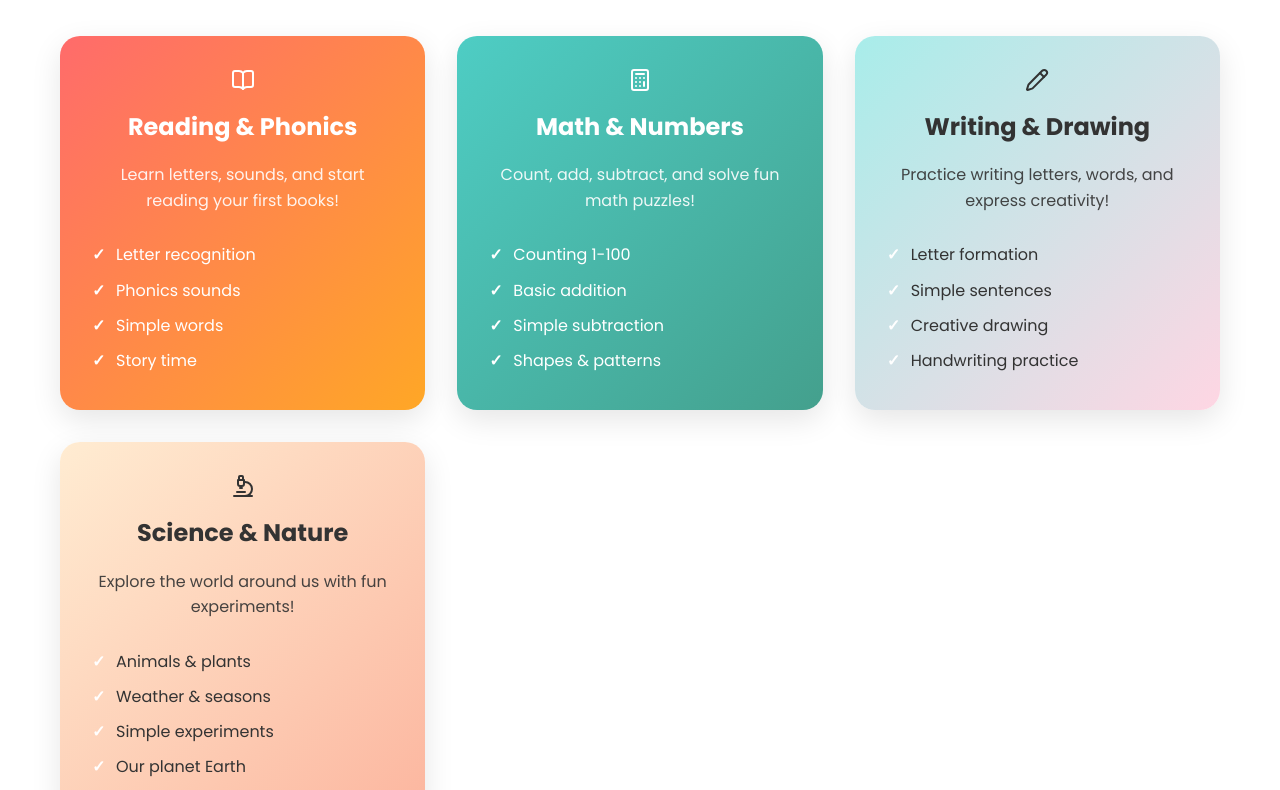
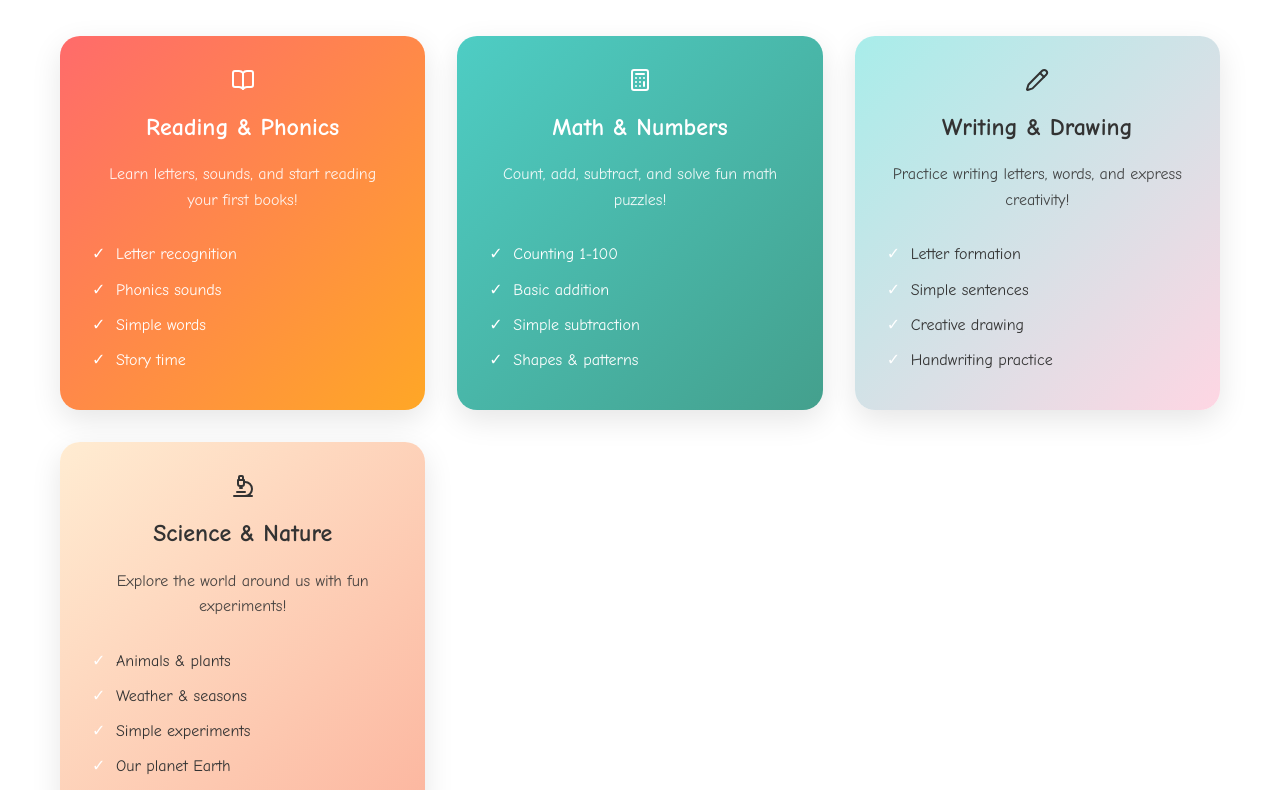
Before and after one commit to Gundo1b/JDNqobileWEBS, a plain HTML site: page index.html in a window 1280 px wide. Shown: the part 684-1474 px from the top of the page. Drawn offline with nearby package versions, Linux system fonts and the light colour scheme.

Commit message:
feat: Use Comic Neue font as a web-safe alternative to Comic Sans MS

```diff
--- a/style.css
+++ b/style.css
@@ -1,4 +1,4 @@
-@import url('https://fonts.googleapis.com/css2?family=Poppins:wght@400;600;700&display=swap');
+@import url('https://fonts.googleapis.com/css2?family=Comic+Neue:wght@400;700&display=swap');
 
 /* Reset and Base Styles */
 * {
@@ -8,7 +8,7 @@
 }
 
 body {
-    font-family: 'Poppins', sans-serif;
+    font-family: 'Comic Neue', cursive, sans-serif;
     line-height: 1.6;
     color: #333;
     background: linear-gradient(135deg, #667eea 0%, #764ba2 100%);
```
